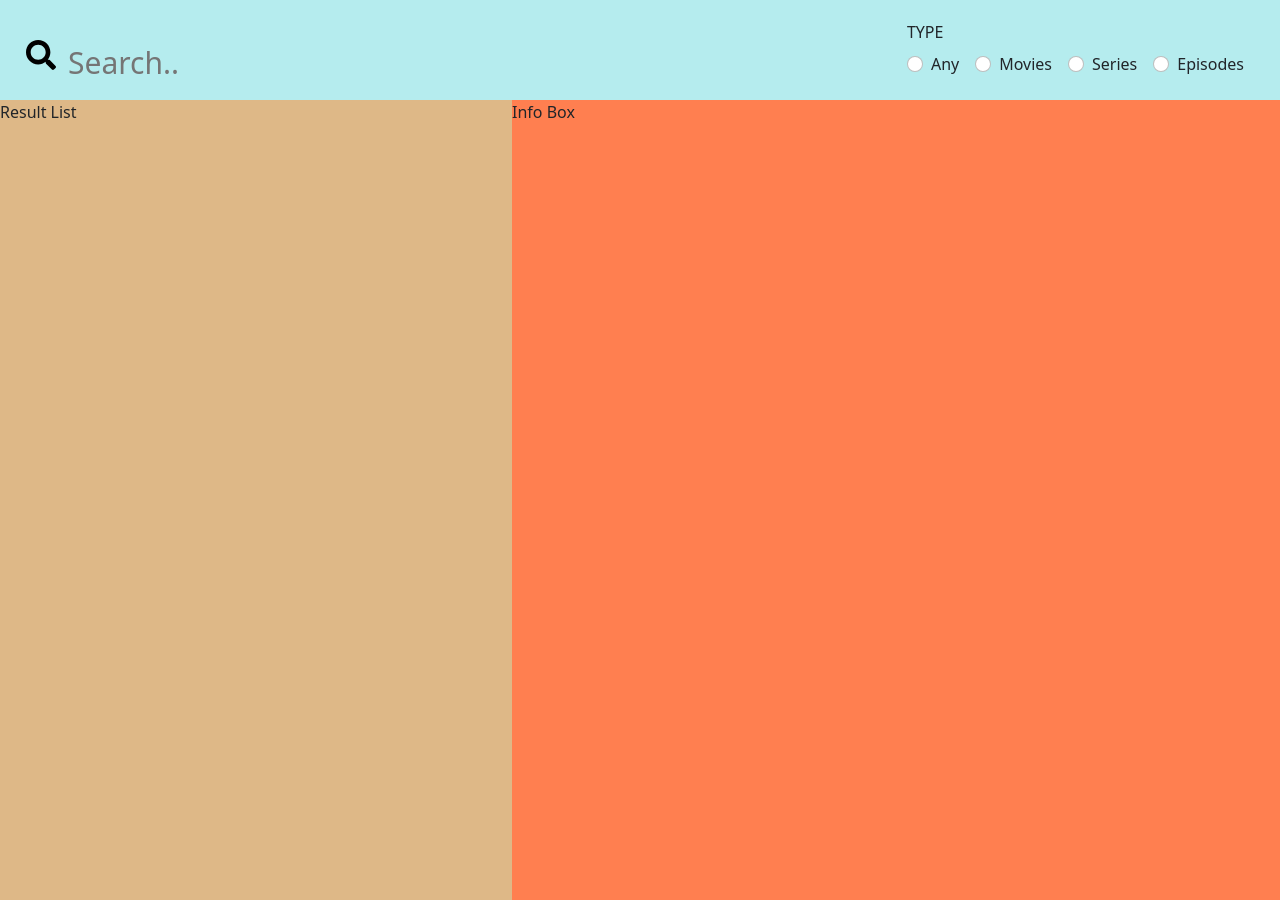
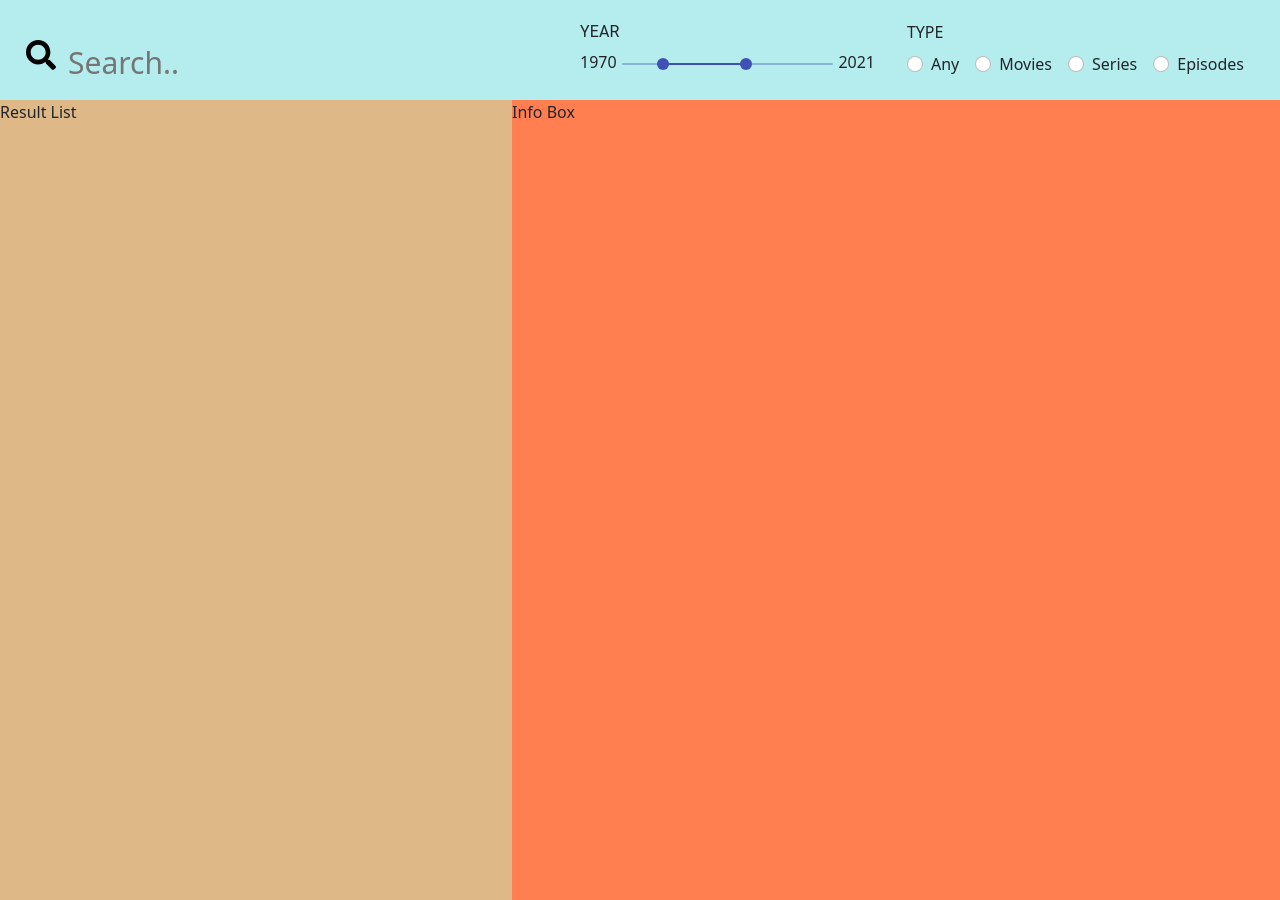
Before and after one commit to silvia-taliana/omdb-challenge, a React (Create React App) app: page / in a window 1280 px wide. Built offline with nearby package versions, Linux system fonts and the light colour scheme.

Commit message:
adding range slider for year input

```diff
--- a/package.json
+++ b/package.json
@@ -6,6 +6,7 @@
     "@fortawesome/fontawesome-svg-core": "^1.2.35",
     "@fortawesome/free-solid-svg-icons": "^5.15.3",
     "@fortawesome/react-fontawesome": "^0.1.14",
+    "@material-ui/core": "^4.11.4",
     "@testing-library/jest-dom": "^5.13.0",
     "@testing-library/react": "^11.2.7",
     "@testing-library/user-event": "^12.8.3",
--- a/src/App.css
+++ b/src/App.css
@@ -38,6 +38,20 @@
     top: 20px;
 }
 
+#yearSlider {
+    position: absolute;
+    right: 400px;
+    top: 20px;
+}
+
+#sliderContainer {
+    display: flex;
+}
+
+.sliderElement {
+    margin-right: 5px;
+}
+
 /* results styling */
 .resultList {
     position: absolute;
--- a/src/components/Nav.js
+++ b/src/components/Nav.js
@@ -2,14 +2,20 @@ import React from "react";
 import { FontAwesomeIcon } from '@fortawesome/react-fontawesome'
 import { faSearch } from '@fortawesome/free-solid-svg-icons'
 import { Form } from 'react-bootstrap';
+import RangeSlider from "./RangeSlider";
 
 function Nav() {
+
     return (
         <div className="navbarContainer">
             <Form>
                 <Form.Group>
                     <button id="searchBtn"><FontAwesomeIcon id="searchIcon" icon={faSearch} /></button>
                     <input type="text" placeholder="Search.."></input>
+                </Form.Group>
+
+                <Form.Group>
+                    <RangeSlider />
                 </Form.Group>
 
                 <Form.Group id="typeRadio">
--- /dev/null
+++ b/src/components/RangeSlider.js
@@ -0,0 +1,53 @@
+import React from 'react';
+import { makeStyles } from '@material-ui/core/styles';
+import Typography from '@material-ui/core/Typography';
+import Slider from '@material-ui/core/Slider';
+
+// function to set width of slider
+const useStyles = makeStyles({
+    root: {
+        width: 300,
+    },
+});
+
+// returning the year the user chooses on the slider
+function valuetext(value) {
+    return `${value}`;
+}
+
+function RangeSlider() {
+    // getting styles
+    const classes = useStyles();
+
+    // setting state for range of years the user selects
+    const [value, setValue] = React.useState([1980, 2000]);
+
+    // handling the change of the slider values
+    const handleChange = (event, newValue) => {
+        setValue(newValue);
+    };
+
+    return (
+        <div className={classes.root} id="yearSlider">
+            <Typography id="range-slider" gutterBottom>
+                YEAR
+      </Typography>
+            <div id="sliderContainer">
+                <label className="sliderElement">1970</label>
+                <Slider
+                    min={1970}
+                    max={2021}
+                    value={value}
+                    onChange={handleChange}
+                    valueLabelDisplay="auto"
+                    aria-labelledby="range-slider"
+                    getAriaValueText={valuetext}
+                    className="sliderElement"
+                />
+                <label className="sliderElement">2021</label>
+            </div>
+        </div>
+    );
+}
+
+export default RangeSlider;
```
Also changed, not shown: 1 other file (tests, documents, lock files or other folders).
